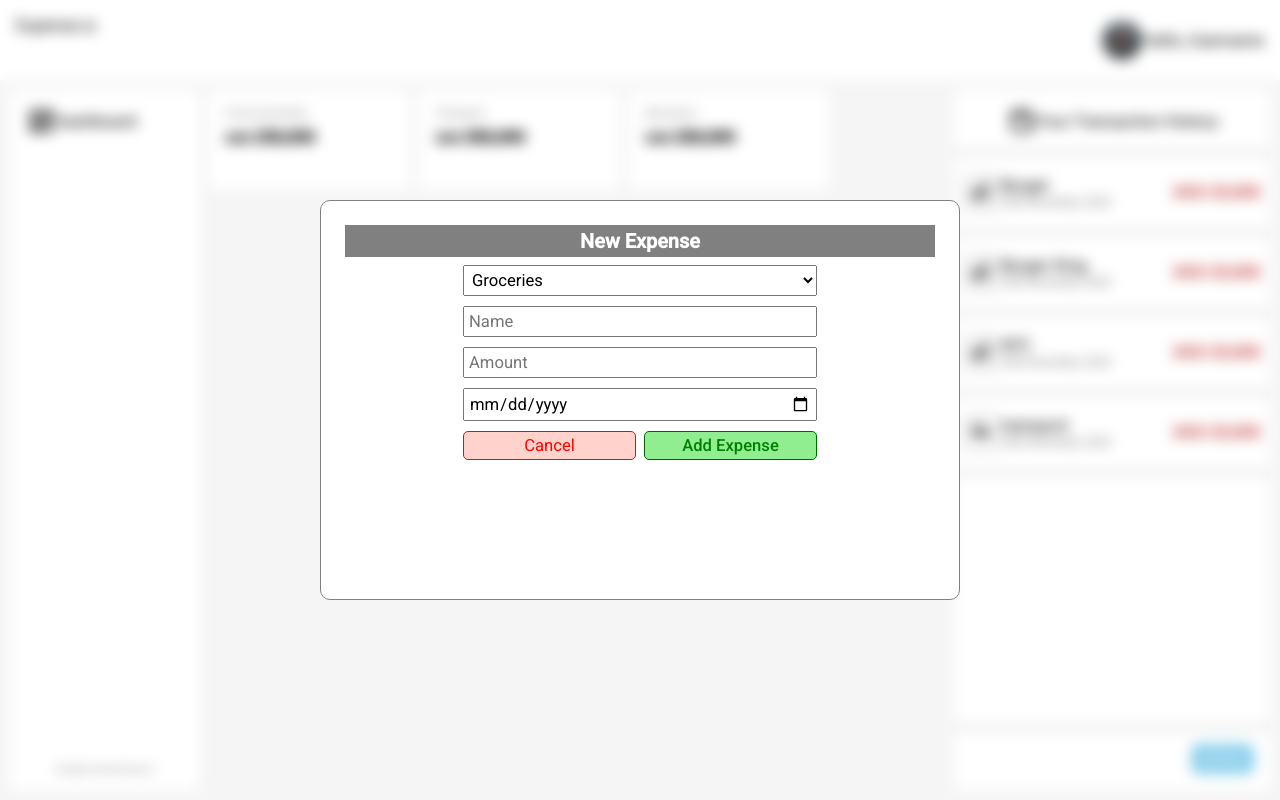
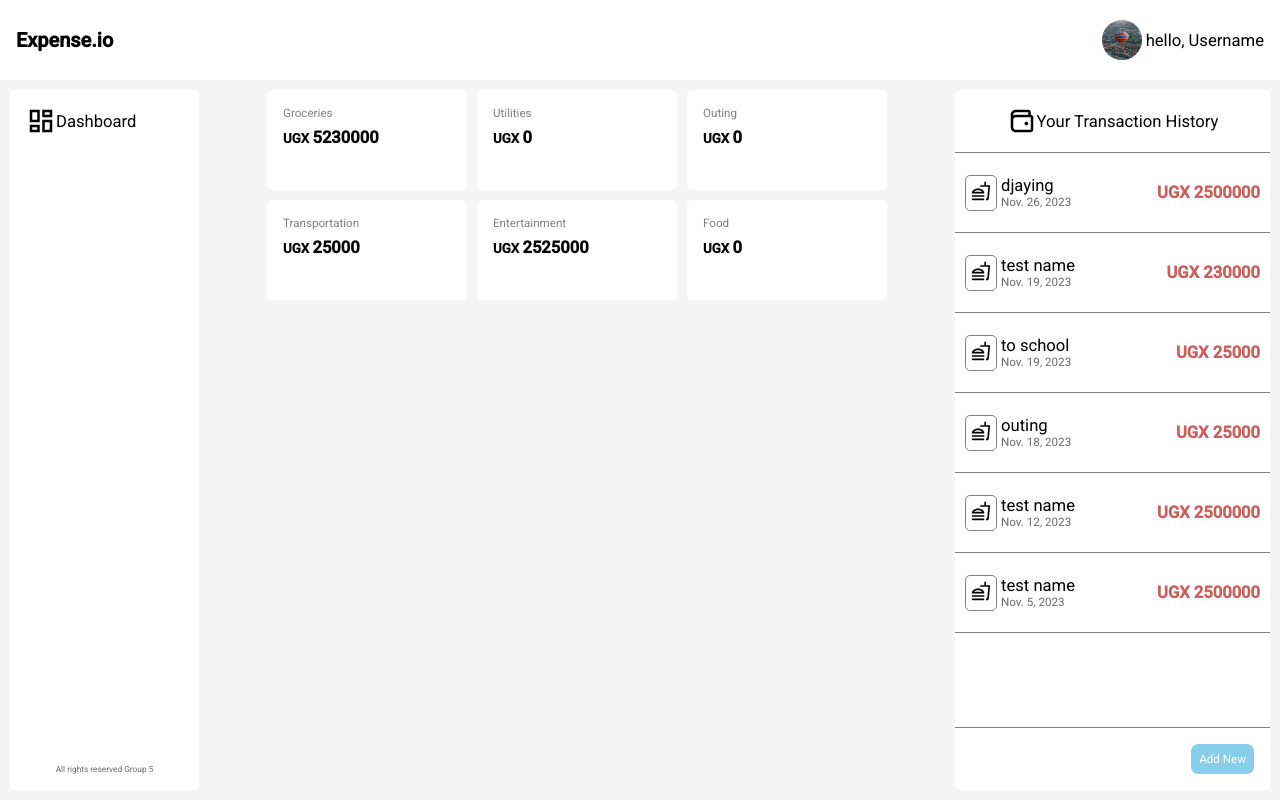
Before and after one commit to edgarmuyomba/simple_expense_tracker, a Django app: page / in a window 1280 px wide. Run offline with Django 4.2, Linux system fonts and the light colour scheme; data comes from the database, SQL or seed files in the repository.

Commit message:
displaying database data

```diff
--- a/core/static/css/index.css
+++ b/core/static/css/index.css
@@ -46,9 +46,15 @@ div.main {
 div.navbar {
     display: flex;
     justify-content: center;
+    align-items: center;
     padding: 16px;
     height: 10%;
     background-color: white;
+}
+
+.navbar > .logo {
+    font-weight: 600;
+    font-size: 1.2rem;
 }
 
 .navbar > .profile {
@@ -94,6 +100,8 @@ div.categories {
     display: flex;
     flex-wrap: wrap;
     gap: 10px;
+    justify-content: center;
+    align-content: start;
 }
 
 div.category {
@@ -133,7 +141,9 @@ div.aside {
 }
 
 .aside .transactions {
+    max-height: 100%;
     flex: 1 1 auto;
+    overflow-y: scroll;
 }
 
 .aside .transaction {
@@ -257,6 +267,7 @@ div.newExpenseContainer {
     color: red;
     border-radius: 5px;
     border: 1px solid red;
+    transition: scale 0.3s ease-in-out;
 }
 
 .new_expense input[id='new'] {
@@ -265,4 +276,10 @@ div.newExpenseContainer {
     border-radius: 5px;
     font-weight: 500;
     border: 1px solid darkgreen;
+    transition: scale 0.3s ease-in-out;
 }
+
+.new_expense input[id='cancel']:hover,
+.new_expense input[id='new']:hover {
+    scale: 1.05;
+}
--- a/core/static/js/new_expense.js
+++ b/core/static/js/new_expense.js
@@ -1,4 +1,9 @@
 document.addEventListener('DOMContentLoaded', function() {
+    // display the new form
+    document.querySelector('.aside > .footer > .new').addEventListener('click', () => {
+        document.querySelector('div.newExpenseContainer').style.display = '';
+    })
+
     document.querySelector('form #new').addEventListener('click', function(event) {
         event.preventDefault();
 
@@ -33,6 +38,12 @@ document.addEventListener('DOMContentLoaded', function() {
             showFailed();
         });
     });
+
+    // cancel the addition
+    document.querySelector('form input#cancel').addEventListener('click', () => {
+        console.log(this);
+        document.querySelector('div.newExpenseContainer').style.display = 'none';
+    })
 });
 
 const closeNewExpense = () => {
--- a/core/templates/core/index.html
+++ b/core/templates/core/index.html
@@ -43,27 +43,15 @@
                 <p class="copy">All rights reserved Group 5</p>
             </div>
             <div class="categories">
+                {% for category in categories %}
                     <div class="category">
-                    <p class="name">Food and drinks</p>
+                        <p class="name">{{ category.category.name }}</p>
                         <p class="total">
                             UGX
-                        <span>250,000</span>
+                            <span>{{ category.total_expenditure }}</span>
                         </p>
                     </div>
-                <div class="category">
-                    <p class="name">Transport</p>
-                    <p class="total">
-                        UGX
-                        <span>300,000</span>
-                    </p>
-                </div>
-                <div class="category">
-                    <p class="name">Education</p>
-                    <p class="total">
-                        UGX
-                        <span>200,000</span>
-                    </p>
-                </div>
+                {% endfor %}
             </div>
             <div class="aside">
                 <div class="header">
@@ -75,6 +63,7 @@
                     <span>Your Transaction History</span>
                 </div>
                 <div class="transactions">
+                    {% for expense in expenses %}
                         <div class="transaction">
                             <div class="icon">
                                 <svg style="width: 20px; height: auto;" xmlns="http://www.w3.org/2000/svg"
@@ -85,68 +74,16 @@
                                 </svg>
                             </div>
                             <div class="details">
-                            <p class="name">Burger</p>
-                            <p class="date">25th November, 2023</p>
+                                <p class="name">{{ expense.name }}</p>
+                                <p class="date">{{ expense.date }}</p>
+                                <p class="category" hidden>{{ expense.category }}</p>
                             </div>
                             <p class="value">
                                 UGX
-                            <span>25,000</span>
+                                <span>{{ expense.amount }}</span>
                             </p>
                         </div>
-                    <div class="transaction">
-                        <div class="icon">
-                            <svg style="width: 20px; height: auto;" xmlns="http://www.w3.org/2000/svg"
-                                viewBox="0 0 24 24">
-                                <title>food-outline</title>
-                                <path
-                                    d="M1 22C1 22.54 1.45 23 2 23H15C15.56 23 16 22.54 16 22V21H1V22M8.5 9C4.75 9 1 11 1 15H16C16 11 12.25 9 8.5 9M3.62 13C4.73 11.45 7.09 11 8.5 11S12.27 11.45 13.38 13H3.62M1 17H16V19H1V17M18 5V1H16V5H11L11.23 7H20.79L19.39 21H18V23H19.72C20.56 23 21.25 22.35 21.35 21.53L23 5H18Z" />
-                            </svg>
-                        </div>
-                        <div class="details">
-                            <p class="name">Burger King</p>
-                            <p class="date">25th November, 2023</p>
-                        </div>
-                        <p class="value">
-                            UGX
-                            <span>25,000</span>
-                        </p>
-                    </div>
-                    <div class="transaction">
-                        <div class="icon">
-                            <svg style="width: 20px; height: auto;" xmlns="http://www.w3.org/2000/svg"
-                                viewBox="0 0 24 24">
-                                <title>food-outline</title>
-                                <path
-                                    d="M1 22C1 22.54 1.45 23 2 23H15C15.56 23 16 22.54 16 22V21H1V22M8.5 9C4.75 9 1 11 1 15H16C16 11 12.25 9 8.5 9M3.62 13C4.73 11.45 7.09 11 8.5 11S12.27 11.45 13.38 13H3.62M1 17H16V19H1V17M18 5V1H16V5H11L11.23 7H20.79L19.39 21H18V23H19.72C20.56 23 21.25 22.35 21.35 21.53L23 5H18Z" />
-                            </svg>
-                        </div>
-                        <div class="details">
-                            <p class="name">KFC</p>
-                            <p class="date">25th November, 2023</p>
-                        </div>
-                        <p class="value">
-                            UGX
-                            <span>25,000</span>
-                        </p>
-                    </div>
-                    <div class="transaction">
-                        <div class="icon">
-                            <svg style="width: 20px; height: auto;" xmlns="http://www.w3.org/2000/svg"
-                                viewBox="0 0 24 24">
-                                <title>train-car</title>
-                                <path
-                                    d="M12,4H5A3,3 0 0,0 2,7V15A3,3 0 0,0 5,18L4,19V20H5L7,17.97L9,18V13H4V6H13V8H15V7A3,3 0 0,0 12,4M5,14A1,1 0 0,1 6,15A1,1 0 0,1 5,16A1,1 0 0,1 4,15A1,1 0 0,1 5,14M20.57,9.66C20.43,9.26 20.05,9 19.6,9H12.41C11.95,9 11.58,9.26 11.43,9.66L10,13.77V19.28C10,19.66 10.32,20 10.7,20H11.32C11.7,20 12,19.62 12,19.24V18H20V19.24C20,19.62 20.31,20 20.69,20H21.3C21.68,20 22,19.66 22,19.28V17.91L22,13.77L20.57,9.66M12.41,10H19.6L20.63,13H11.38L12.41,10M12,16A1,1 0 0,1 11,15A1,1 0 0,1 12,14A1,1 0 0,1 13,15A1,1 0 0,1 12,16M20,16A1,1 0 0,1 19,15A1,1 0 0,1 20,14A1,1 0 0,1 21,15A1,1 0 0,1 20,16Z" />
-                            </svg>
-                        </div>
-                        <div class="details">
-                            <p class="name">transport</p>
-                            <p class="date">25th November, 2023</p>
-                        </div>
-                        <p class="value">
-                            UGX
-                            <span>25,000</span>
-                        </p>
-                    </div>
+                    {% endfor %}
                 </div>
                 <div class="footer">
                     <button class="new">Add New</button>
@@ -154,7 +91,7 @@
             </div>
         </div>
     </div>
-    <div class="newExpenseContainer">
+    <div class="newExpenseContainer" style="display: none;">
         <div class="new_expense">
             <p>New Expense</p>
             <p class="error" style="display: none;">
--- a/core/views.py
+++ b/core/views.py
@@ -13,8 +13,8 @@ def index(request):
             'total_expenditure': total_expenditure
         })
 
-    expenses = Expense.objects.all()
-    context = { 'categories': _categories, 'expenses': expenses }
+    expenses = Expense.objects.all().order_by('-date')
+    context = { 'categories': categories, 'expenses': expenses }
     return render(request, 'core/index.html', context)
 
 def new_expense(request):
```
Lines whose indentation alone changed are shown as unchanged.
